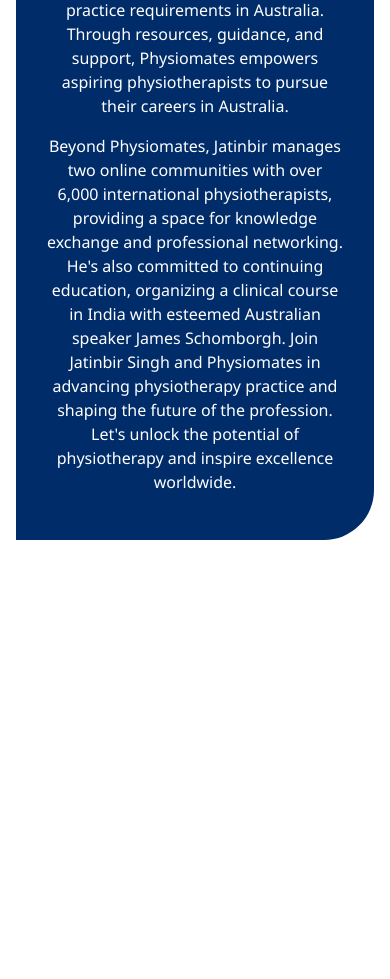
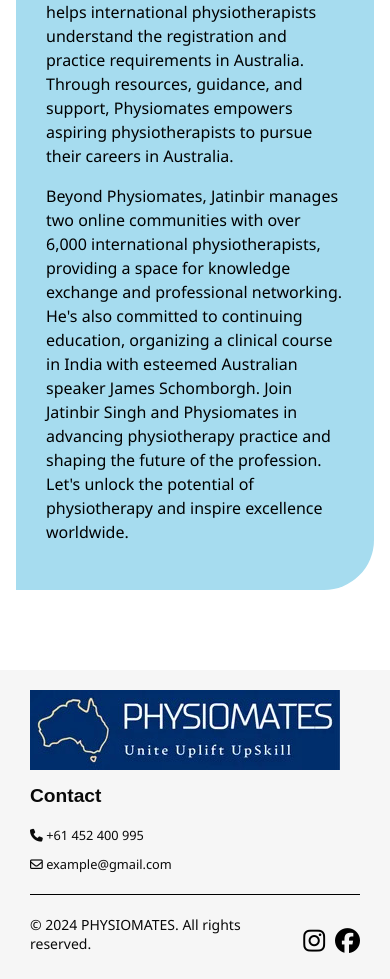
Before and after one commit to ashishvaidya683/physiomates, a plain HTML site: page index.html in a window 390 px wide. Shown: the part 4184-5163 px from the top of the page. Before the commit the page ends 4724 px from the top, so only its background shows below. Drawn offline with nearby package versions, Linux system fonts and the light colour scheme.

Commit message:
third commit

```diff
--- a/css/style.scss
+++ b/css/style.scss
@@ -652,7 +652,7 @@
             align-items: center;
             justify-content: center;
             gap: 60px;
-            background-color: $primary-color;
+            background-color: #A6DCEF;
             padding: 50px;
             border-radius: 50px 0 50px 0;
 
@@ -660,14 +660,10 @@
                 .img-container{
                     width: 400px;
                     height: 400px;
-                    // background-color: $primary-color;
-                    // padding-right: 20px;
-                    // padding-bottom: 20px;
 
                     img{
                         width: 100%;
                         height: 100%;
-                        // background-color: #fff;
                         object-fit: cover;
                     }
                 }
@@ -676,8 +672,8 @@
             .right{
                 flex: 1;
                 p{
-                    color: #fff;
-                    font-weight: 400;
+                    color: #000;
+                    font-weight: 500;
                     font-size: 18px;
                 }
             }
@@ -700,22 +696,18 @@
                 align-items: center;
                 justify-content: center;
                 gap: 40px;
-                background-color: $primary-color;
+                background-color: #A6DCEF;
                 padding: 30px;
                 border-radius: 50px 0 50px 0;
 
                 .left{
                     .img-container{
                         width: 100%;
-                        height: 200px;
-                        // background-color: $primary-color;
-                        // padding-right: 20px;
-                        // padding-bottom: 20px;
+                        height: 250px;
 
                         img{
                             width: 100%;
                             height: 100%;
-                            // background-color: #fff;
                             object-fit: contain;
                         }
                     }
@@ -724,10 +716,9 @@
                 .right{
                     flex: 1;
                     p{
-                        color: #fff;
+                        color: #000;
                         font-weight: 400;
                         font-size: 16px;
-                        text-align: center;
                     }
                 }
             }
@@ -784,8 +775,51 @@
   }
   @media screen and (max-width:786px) {
     footer{
-        display: none;
-    }
+        background-color: $secondary-color;
+
+        .footer-container{
+            padding: 20px 30px 10px 30px;
+            display: flex;
+            flex-direction: column;
+            justify-content: space-between;
+
+            .footer-wrapper{
+                display: flex;
+                flex-direction: column;
+                justify-content: space-between;
+                border-bottom: 1px solid #000;
+                padding-bottom: 20px;
+
+                .col{
+                    display: flex;
+                    flex-direction: column;
+                    gap: 10px;
+                }
+            }
+            .footer-bottom{
+                padding-top: 20px;
+                display: flex;
+                flex-direction: row;
+                align-items: center;
+                justify-content: space-between;
+
+                .left{
+                    p{
+                        font-size: 14px;
+                        line-height: 19px;
+                    }
+                }
+                .right{
+                    display: flex;
+                    flex-direction: row;
+                    gap: 10px;
+                    i{
+                        font-size: 25px;
+                    }
+                }
+            }
+        }
+      }
   }
 
 .popup {
@@ -1103,8 +1137,8 @@
 .WhatsApp-btn{
     position: fixed;
     z-index: 100000;
-    bottom: 5%;
-    right: 2%;
+    bottom: 20%;
+    left: 70%;
     cursor: pointer;
 
     .img-container{
```
Also changed, not shown: css/style.css, 1 other file.
